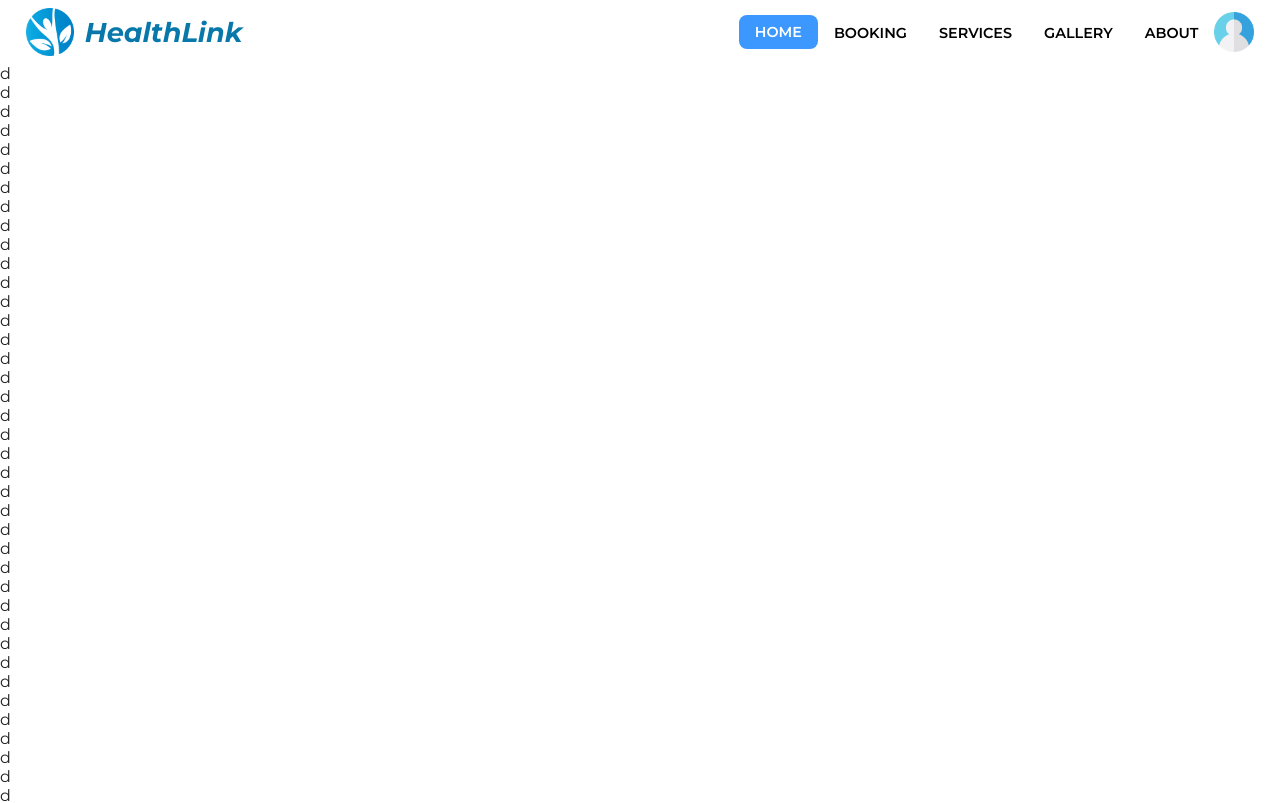
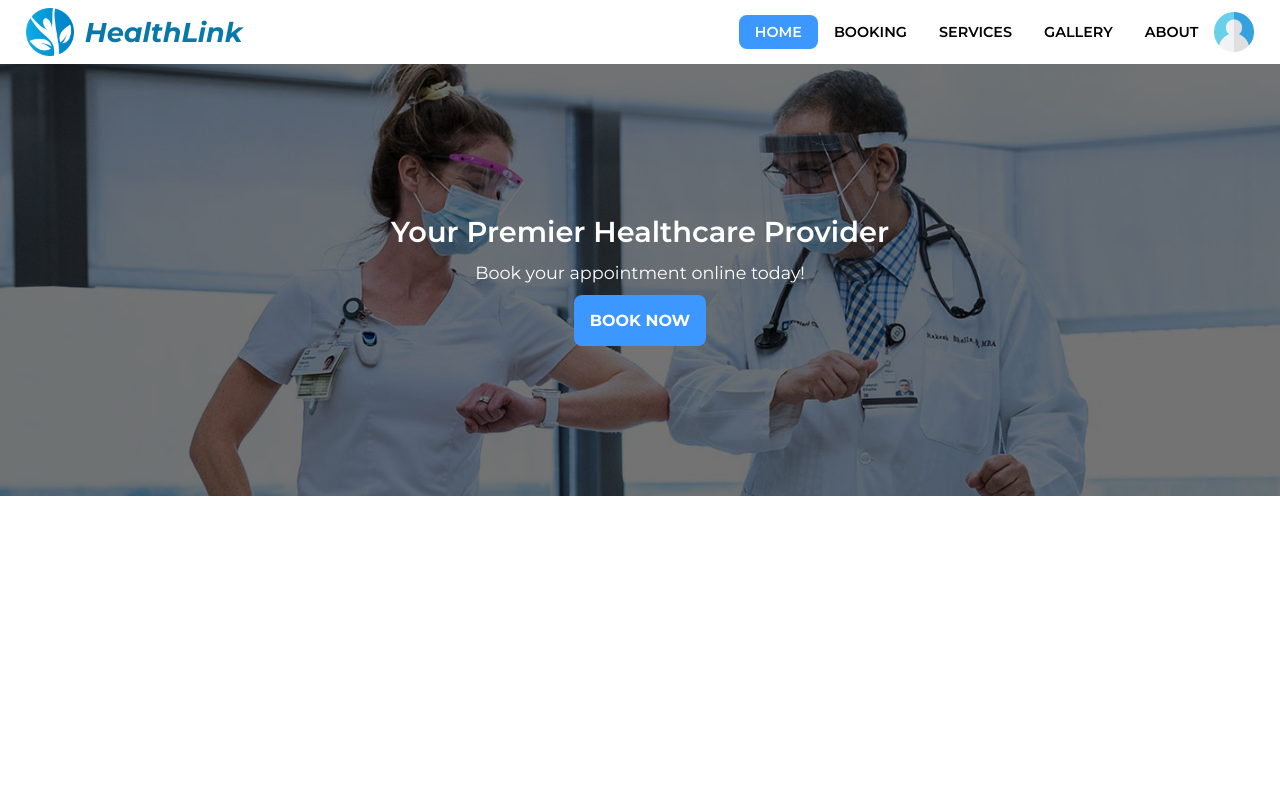
Before and after one commit to LuisSilva7/healthLink-project, a React (Vite) app: page / in a window 1280 px wide. Shown: the top 803 px of the page. Built offline with nearby package versions, Linux system fonts and the light colour scheme.

Commit message:
Made Hero

```diff
--- /dev/null
+++ b/src/components/homePage/Hero.jsx
@@ -0,0 +1,20 @@
+import React from "react";
+import styles from "./hero.module.css";
+
+const Teste = () => {
+  return (
+    <div className={styles["hero-container"]}>
+      <div className={styles["hero-text"]}>
+        <h2 className={styles["hero-title"]}>
+          Your Premier Healthcare Provider
+        </h2>
+        <h3 className={styles["hero-sub-title"]}>
+          Book your appointment online today!
+        </h3>
+        <button className={styles["hero-button"]}>BOOK NOW</button>
+      </div>
+    </div>
+  );
+};
+
+export default Teste;
--- a/src/components/homePage/Teste.jsx
+++ /dev/null
@@ -1,57 +0,0 @@
-import React from "react";
-
-const Teste = () => {
-  return (
-    <>
-      <p>d</p>
-      <p>d</p>
-      <p>d</p>
-      <p>d</p>
-      <p>d</p>
-      <p>d</p>
-      <p>d</p>
-      <p>d</p>
-      <p>d</p>
-      <p>d</p>
-      <p>d</p>
-      <p>d</p>
-      <p>d</p>
-      <p>d</p>
-      <p>d</p>
-      <p>d</p>
-      <p>d</p>
-      <p>d</p>
-      <p>d</p>
-      <p>d</p>
-      <p>d</p>
-      <p>d</p>
-      <p>d</p>
-      <p>d</p>
-      <p>d</p>
-      <p>d</p>
-      <p>d</p>
-      <p>d</p>
-      <p>d</p>
-      <p>d</p>
-      <p>d</p>
-      <p>d</p>
-      <p>d</p>
-      <p>d</p>
-      <p>d</p>
-      <p>d</p>
-      <p>d</p>
-      <p>d</p>
-      <p>d</p>
-      <p>d</p>
-      <p>d</p>
-      <p>d</p>
-      <p>d</p>
-      <p>d</p>
-      <p>d</p>
-      <p>d</p>
-      <p>d</p>
-    </>
-  );
-};
-
-export default Teste;
--- /dev/null
+++ b/src/components/homePage/hero.module.css
@@ -0,0 +1,67 @@
+.hero-container {
+  background-image: url("../../assets/images/clinic-hero-image.png");
+  background-repeat: no-repeat;
+  background-position: center;
+  background-attachment: fixed;
+  background-size: cover;
+  height: 27rem;
+  display: flex;
+  flex-direction: column;
+  align-items: center;
+  justify-content: center;
+  position: relative;
+}
+
+.hero-text {
+  max-width: 80%;
+  text-align: center;
+}
+
+.hero-title {
+  color: white;
+  font-size: 1.8rem;
+  font-weight: 600;
+  margin-bottom: 0.8rem;
+}
+
+.hero-sub-title {
+  color: white;
+  font-size: 1.1rem;
+  font-weight: 400;
+  margin-bottom: 0.8rem;
+}
+
+.hero-button {
+  color: white;
+  padding: 1rem;
+  background-color: rgb(60, 151, 255);
+  border: none;
+  border-radius: 8px;
+  font-size: 1rem;
+  font-weight: 700;
+}
+
+.hero-button:hover {
+  background-color: rgb(1, 90, 255);
+}
+
+@media (max-width: 650px) {
+  .hero-container {
+    height: 23rem;
+  }
+
+  .hero-title {
+    font-size: 1.5rem;
+    margin-bottom: 0.6rem;
+  }
+
+  .hero-sub-title {
+    font-size: 0.9rem;
+    margin-bottom: 0.6rem;
+  }
+
+  .hero-button {
+    padding: 0.9rem;
+    font-size: 0.9rem;
+  }
+}
--- a/src/components/shared/navbar.module.css
+++ b/src/components/shared/navbar.module.css
@@ -117,6 +117,7 @@
   font-size: 0.9rem;
   font-weight: 600;
   padding: 0.9rem 0.5rem;
+  display: block;
 }
 
 .navbar-menu-link:not(.active):hover,
--- a/src/pages/AboutPage.jsx
+++ b/src/pages/AboutPage.jsx
@@ -1,7 +1,12 @@
 import React from "react";
+import Navbar from "../components/shared/Navbar";
 
 const AboutPage = () => {
-  return <div>AboutPage</div>;
+  return (
+    <>
+      <Navbar />
+    </>
+  );
 };
 
 export default AboutPage;
--- a/src/pages/GalleryPage.jsx
+++ b/src/pages/GalleryPage.jsx
@@ -1,7 +1,12 @@
 import React from "react";
+import Navbar from "../components/shared/Navbar";
 
 const Gallery = () => {
-  return <div>Gallery</div>;
+  return (
+    <>
+      <Navbar />
+    </>
+  );
 };
 
 export default Gallery;
--- a/src/pages/HomePage.jsx
+++ b/src/pages/HomePage.jsx
@@ -1,12 +1,12 @@
 import React from "react";
 import Navbar from "../components/shared/Navbar";
-import Teste from "../components/homePage/Teste";
+import Hero from "../components/homePage/Hero";
 
 const HomePage = () => {
   return (
     <>
       <Navbar />
-      <Teste />
+      <Hero />
     </>
   );
 };
--- a/src/pages/ServicesPage.jsx
+++ b/src/pages/ServicesPage.jsx
@@ -1,7 +1,12 @@
 import React from "react";
+import Navbar from "../components/shared/Navbar";
 
 const ServicesPage = () => {
-  return <div>ServicesPage</div>;
+  return (
+    <>
+      <Navbar />
+    </>
+  );
 };
 
 export default ServicesPage;
```
Also changed, not shown: src/assets/images/clinic-hero-image.png (added).
